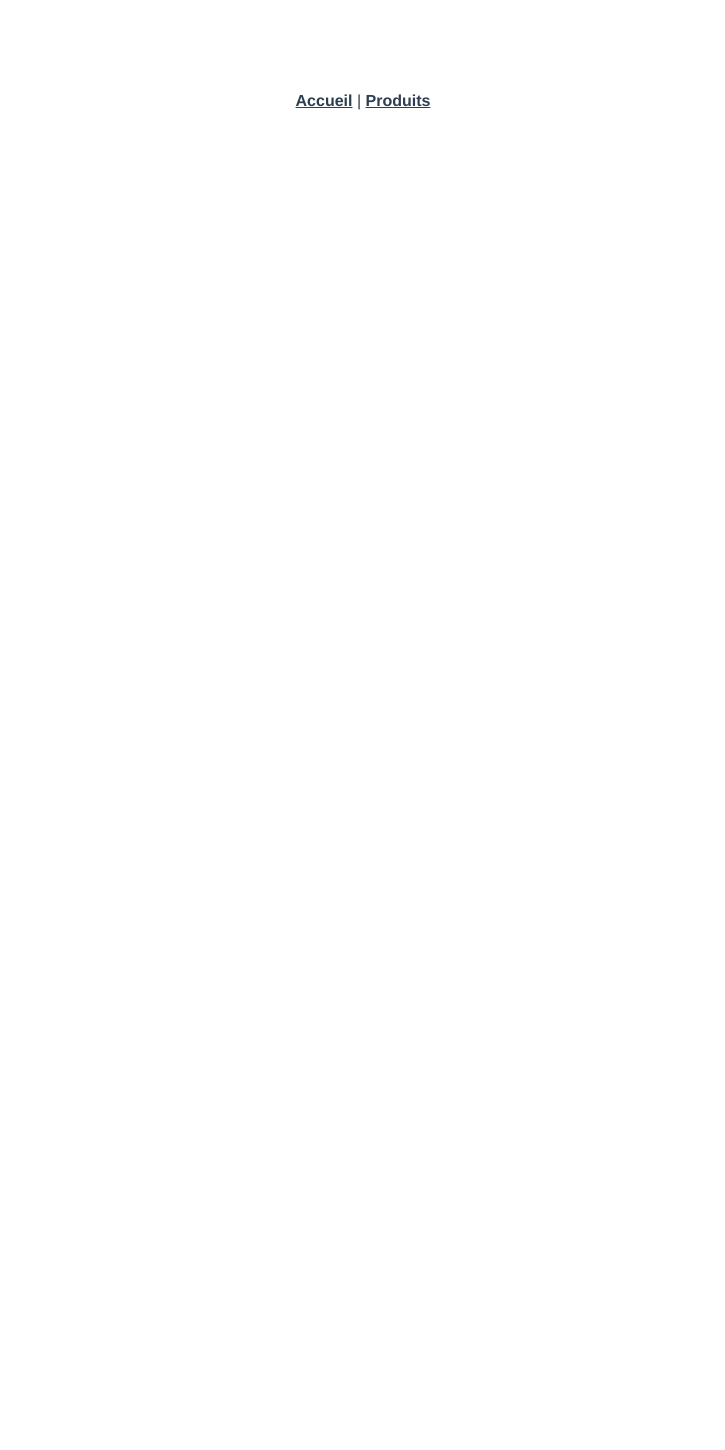
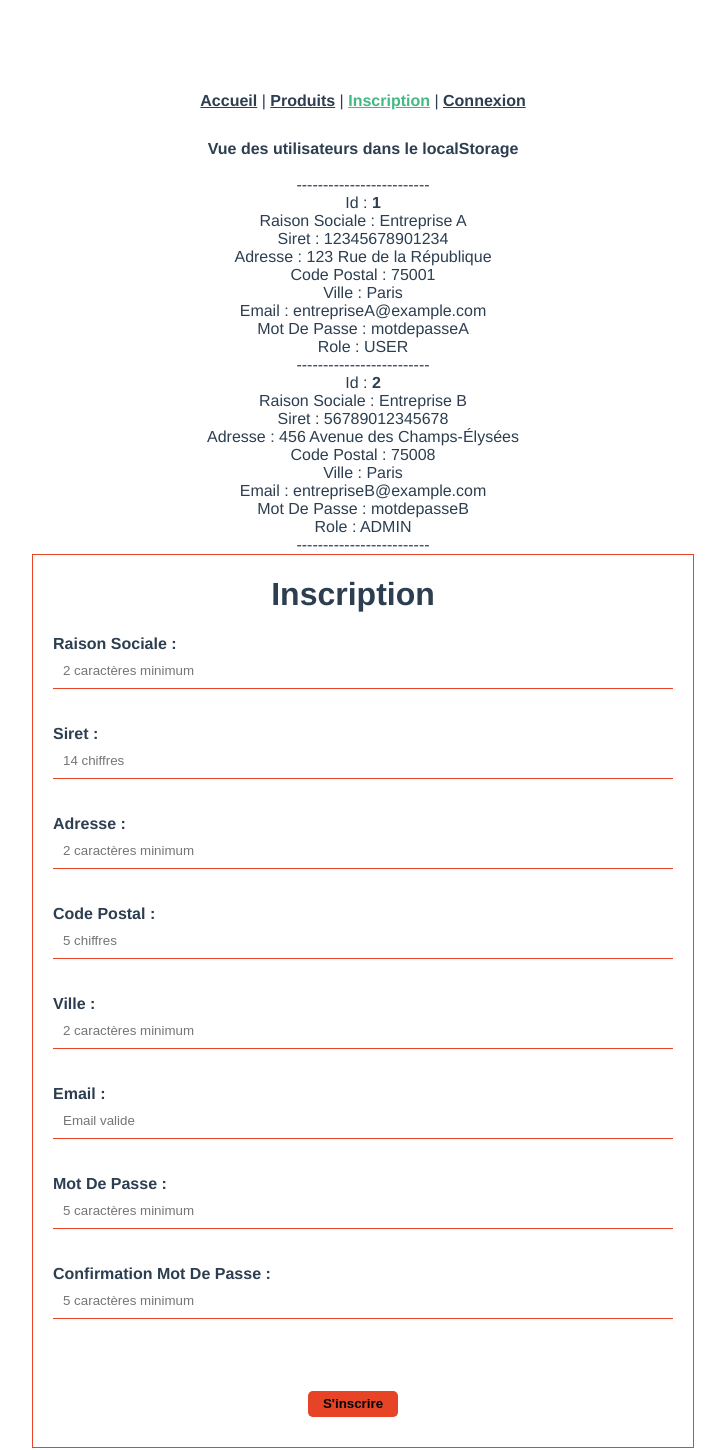
Before and after one commit to Tommy-BOU/Projet-WebWares, a Vue app: page /inscription in a window 1280 px wide. Shown: the part 110-1560 px from the top of the page, without its empty margins (277-1002 px from the left). Before the commit the page ends 800 px from the top, so only its background shows below. Built offline with nearby package versions, Linux system fonts and the light colour scheme.

Commit message:
Finalisation du register

```diff
--- a/src/App.vue
+++ b/src/App.vue
@@ -5,11 +5,12 @@
   </nav>
   <nav>
     <router-link to="/">Accueil</router-link> |
-    <router-link to="/produits">Produits</router-link>
+    <router-link to="/produits">Produits</router-link> |
+    <router-link to="/inscription">Inscription</router-link> |
+    <router-link to="/connexion">Connexion</router-link>
   </nav>
   <router-view />
 </template>
-
 
 <style lang="scss">
 img {
--- a/src/views/LoginView.vue
+++ b/src/views/LoginView.vue
@@ -3,7 +3,6 @@
 </template>
 
 <script>
-export default {};
 </script>
 
 <style>
--- a/src/views/ProductList.vue
+++ b/src/views/ProductList.vue
@@ -3,9 +3,6 @@
 </template>
 
 <script>
-export default {
-
-}
 </script>
 
 <style>
--- a/src/views/RegisterView.vue
+++ b/src/views/RegisterView.vue
@@ -1,13 +1,286 @@
 <template>
-  <div></div>
+
+  <b>Vue des utilisateurs dans le localStorage</b>
+  <br><br>
+  -------------------------
+  <div v-for="(user, index) in users" :key="index">
+    <div>Id : <b>{{ user.id }}</b></div>
+    <div>Raison Sociale : {{ user.raisonSociale }}</div>
+    <div>Siret : {{ user.siret }}</div>
+    <div>Adresse : {{ user.adresse }}</div>
+    <div>Code Postal : {{ user.codePostal }}</div>
+    <div>Ville : {{ user.ville }}</div>
+    <div>Email : {{ user.email }}</div>
+    <div>Mot De Passe : {{ user.motDePasse }}</div>
+    <div>Role : {{ user.role }}</div>
+    -------------------------
+  </div>
+
+  <form v-on:submit.prevent="register">
+    <h1>Inscription</h1>
+    <label for="raisonSociale">Raison Sociale :</label> <input type="text" id="raisonSociale" name="raisonSociale" v-model="newUser.raisonSociale" placeholder="2 caractères minimum" @input="verifRaisonSociale" required />
+    <span v-html="msg1"></span>
+    <br><br>
+    <label for="siret">Siret :</label> <input type="text" id="siret" name="siret" v-model="newUser.siret" placeholder="14 chiffres" @input="verifSiret" required />
+    <span v-html="msg2"></span>
+    <br><br>
+    <label for="adresse">Adresse :</label> <input type="text" id="adresse" name="adresse" v-model="newUser.adresse" placeholder="2 caractères minimum" @input="verifAdresse" required />
+    <span v-html="msg3"></span>
+    <br><br>
+    <label for="codePostal">Code Postal :</label> <input type="text" id="codePostal" name="codePostal" v-model="newUser.codePostal" placeholder="5 chiffres" @input="verifCodePostal" required />
+    <span v-html="msg4"></span>
+    <br><br>
+    <label for="ville">Ville :</label> <input type="text" id="ville" name="ville" v-model="newUser.ville" placeholder="2 caractères minimum" @input="verifVille" required />
+    <span v-html="msg5"></span>
+    <br><br>
+    <label for="email">Email :</label> <input type="email" id="email" name="email" v-model="newUser.email" placeholder="Email valide" @input="verifEmail" required />
+    <span v-html="msg6"></span>
+    <br><br>
+    <label for="motDePasse">Mot De Passe :</label> <input type="password" id="motDePasse" name="motDePasse" v-model="newUser.motDePasse" placeholder="5 caractères minimum" @input="verifMotDePasse" required />
+    <span v-html="msg7"></span>
+    <br><br>
+    <label for="confirmationMotDePasse">Confirmation Mot De Passe :</label> <input type="password" id="confirmationMotDePasse" name="confirmationMotDePasse" v-model="newUser.confirmationMotDePasse" placeholder="5 caractères minimum" @input="verifConfirmationMotDePasse" required />
+    <span v-html="msg8"></span>
+    <br><br>
+    <br><br>
+    <input type="submit" value="S'inscrire">
+  </form>
+
 </template>
 
 <script>
+const regexMail = /^[^\s@]+@[^\s@]+\.[^\s@]+$/
+
+function isNumeric(value) {
+  return /^-?\d+$/.test(value);
+}
+
+function existeDeja(tableau, cle, element) {
+  for (let i = 0; i < tableau.length; i++) {
+    if (tableau[i][cle].toLowerCase() === element.toLowerCase()) {
+      return true;
+    }
+  }
+  return false;
+}
+
+let listOfUsers = [
+  {
+    id: 1,
+    raisonSociale: 'Entreprise A',
+    siret: '12345678901234',
+    adresse: '123 Rue de la République',
+    codePostal: '75001',
+    ville: 'Paris',
+    email: 'entrepriseA@example.com',
+    motDePasse: 'motdepasseA',
+    role: 'USER'
+  },
+  {
+    id: 2,
+    raisonSociale: 'Entreprise B',
+    siret: '56789012345678',
+    adresse: '456 Avenue des Champs-Élysées',
+    codePostal: '75008',
+    ville: 'Paris',
+    email: 'entrepriseB@example.com',
+    motDePasse: 'motdepasseB',
+    role: 'ADMIN'
+  },
+];
+
 export default {
+  data() {
+    return {
+      users: listOfUsers,
+      newUser: {},
+      validInput1: false,
+      validInput2: false,
+      validInput3: false,
+      validInput4: false,
+      validInput5: false,
+      validInput6: false,
+      validInput7: false,
+      validInput8: false
+    };
+  },
 
-}
+  methods: {
+    verifRaisonSociale() {
+      if(this.newUser.raisonSociale.length >= 2 && existeDeja(this.users, "raisonSociale", this.newUser.raisonSociale) === false) {
+        this.msg1 = "Votre Raison Sociale est correcte. \u2705";
+        this.validInput1 = true;
+      }
+      else if (existeDeja(this.users, "raisonSociale", this.newUser.raisonSociale) === true) {
+        this.msg1 = "Votre Raison Sociale existe déjà dans notre base de données. \u274C";
+        this.validInput1 = false;
+      }
+      else {
+        this.msg1 = "Votre Raison Sociale doit contenir au moins 2 caractères. \u274C";
+        this.validInput1 = false;
+      }
+    },
+
+    verifSiret() {
+      if(this.newUser.siret.length === 14 && isNumeric(this.newUser.siret) === true && existeDeja(this.users, "siret", this.newUser.siret) === false) {
+        this.msg2 = "Votre Siret est correct. \u2705";
+        this.validInput2 = true;
+      }
+      else if (existeDeja(this.users, "siret", this.newUser.siret) === true) {
+        this.msg2 = "Votre Siret existe déjà dans notre base de données. \u274C";
+        this.validInput2 = false;
+      }
+      else {
+        this.msg2 = "Votre Siret doit contenir 14 chiffres. \u274C";
+        this.validInput2 = false;
+      }
+    },
+
+    verifAdresse() {
+      if(this.newUser.adresse.length >= 2) {
+        this.msg3 = "Votre Adresse est correcte. \u2705";
+        this.validInput3 = true;
+      }
+      else {
+        this.msg3 = "Votre Adresse doit contenir au moins 2 caractères. \u274C";
+        this.validInput3 = false;
+      }
+    },
+
+    verifCodePostal() {
+      if(this.newUser.codePostal.length === 5 && isNumeric(this.newUser.codePostal) === true) {
+        this.msg4 = "Votre Code Postal est correct. \u2705";
+        this.validInput4 = true;
+      }
+      else {
+        this.msg4 = "Votre Code Postal doit contenir 5 chiffres. \u274C";
+        this.validInput4 = false;
+      }
+    },
+
+    verifVille() {
+      if(this.newUser.ville.length >= 2) {
+        this.msg5 = "Votre Ville est correcte. \u2705";
+        this.validInput5 = true;
+      }
+      else {
+        this.msg5 = "Votre Ville doit contenir au moins 2 caractères. \u274C";
+        this.validInput5 = false;
+      }
+    },
+
+    verifEmail() {
+      if(regexMail.test(this.newUser.email) && existeDeja(this.users, "email", this.newUser.email) === false) {
+        this.msg6 = "Votre Email est valide. \u2705";
+        this.validInput6 = true;
+      }
+      else if (existeDeja(this.users, "email", this.newUser.email) === true) {
+        this.msg6 = "Votre Email existe déjà dans notre base de données. \u274C";
+        this.validInput6 = false;
+      }
+      else {
+        this.msg6 = "Votre Email doit être valide. \u274C";
+        this.validInput6 = false;
+      }
+    },
+
+    verifMotDePasse() {
+      if(this.newUser.motDePasse.length >= 5) {
+        this.msg7 = "Votre Mot De Passe est correct. \u2705";
+        this.validInput7 = true;
+      }
+      else {
+        this.msg7 = "Votre Mot De Passe doit contenir au moins 5 caractères. \u274C";
+        this.validInput7 = false;
+      }
+    },
+
+    verifConfirmationMotDePasse() {
+      if(this.newUser.confirmationMotDePasse.length >= 5 && this.newUser.motDePasse === this.newUser.confirmationMotDePasse) {
+        this.msg8 = "Votre Confirmation Mot De Passe est correcte. \u2705";
+        this.validInput8 = true;
+      }
+      else if(this.newUser.motDePasse != this.newUser.confirmationMotDePasse) {
+        this.msg8 = "Votre Mot De Passe doit être identique à cette confirmation. \u274C";
+        this.validInput8 = false;
+      }
+      else {
+        this.msg8 = "Votre Confirmation Mot De Passe doit contenir au moins 5 caractères. \u274C";
+        this.validInput8 = false;
+      }
+    },
+
+    register() {
+      if (this.validInput1 && this.validInput2 && this.validInput3 && this.validInput4 && this.validInput5 && this.validInput6 && this.validInput7 && this.validInput8) {
+
+        let newid = this.users[this.users.length-1].id+1;
+
+        this.users.push(Object.assign({id:newid},this.newUser,{role:"USER"}));
+
+        this.newUser = {};
+
+        this.msg1 = '';
+        this.msg2 = '';
+        this.msg3 = '';
+        this.msg4 = '';
+        this.msg5 = '';
+        this.msg6 = '';
+        this.msg7 = '';
+        this.msg8 = '';
+      }
+    },
+
+    saveToLocalStorage() {
+      localStorage.setItem("users", JSON.stringify(this.users));
+    }
+  },
+
+  watch: {
+    users: {
+      deep: true,
+      handler() {
+        this.saveToLocalStorage();
+      }
+    }
+  },
+
+  created() {
+    let storedUsers = localStorage.getItem("users");
+    if (storedUsers) {
+      this.users = JSON.parse(storedUsers);
+    }
+  }
+};
 </script>
 
 <style>
+form {
+  width: 600px;
+  margin-left: auto;
+  margin-right: auto;
+  border: 1px solid rgb(231, 67, 39);
+  padding: 0 40px 30px 20px;
+}
 
+label {
+  float: left;
+  font-weight: bold;
+}
+
+input {
+  width: 100%;
+  padding: 10px;
+  border: none;
+  border-bottom: 1px solid rgb(231, 67, 39);
+}
+
+input[type="submit"] {
+  width: unset;
+  padding: 5px 15px;
+  color: #000;
+  font-weight: bold;
+  cursor: pointer;
+  border-radius: 5px;
+  background-color: rgb(231, 67, 39);
+}
 </style>
```
Also changed, not shown: src/views/MainPage.vue (+0 -7 lines).
